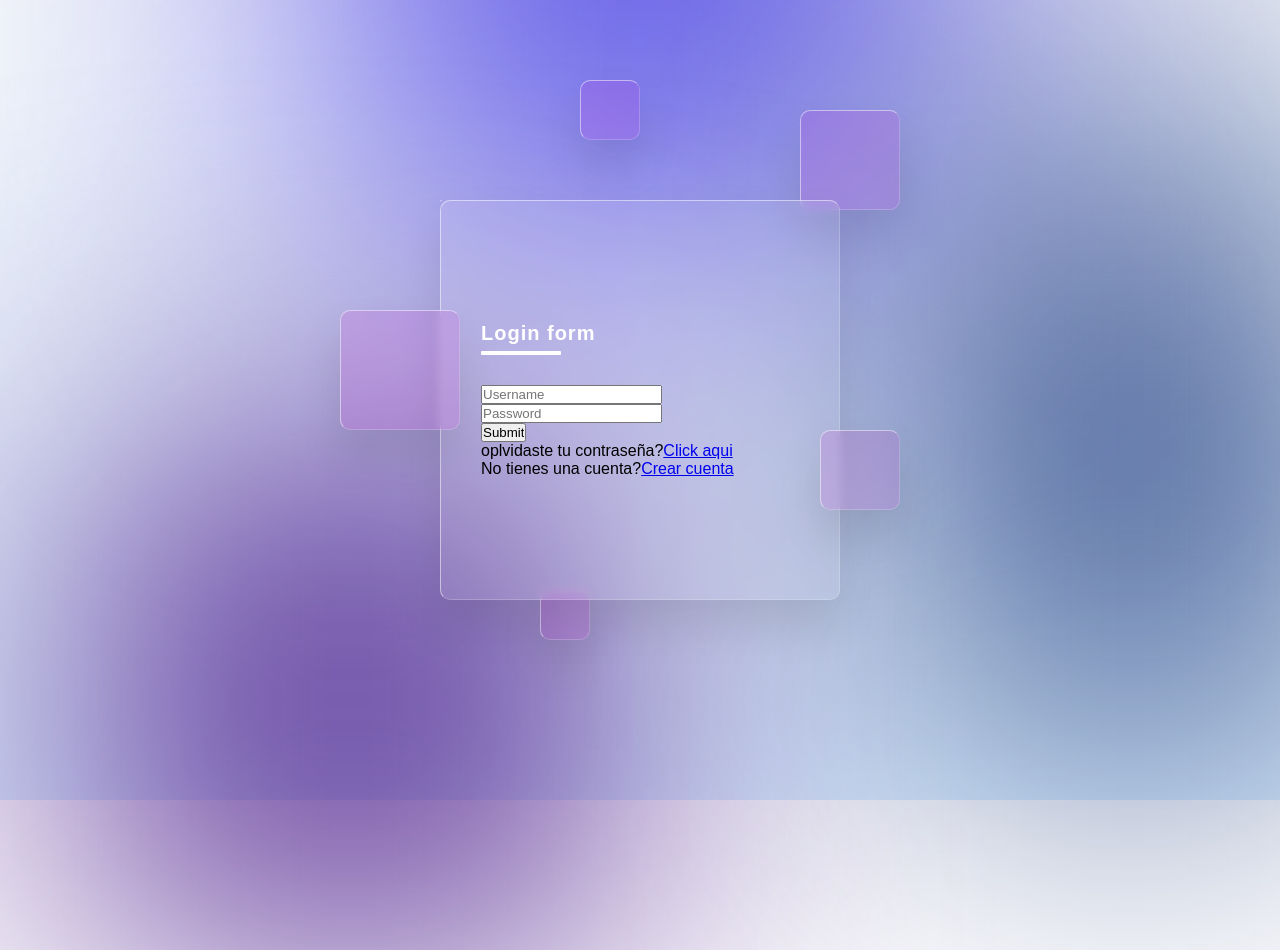
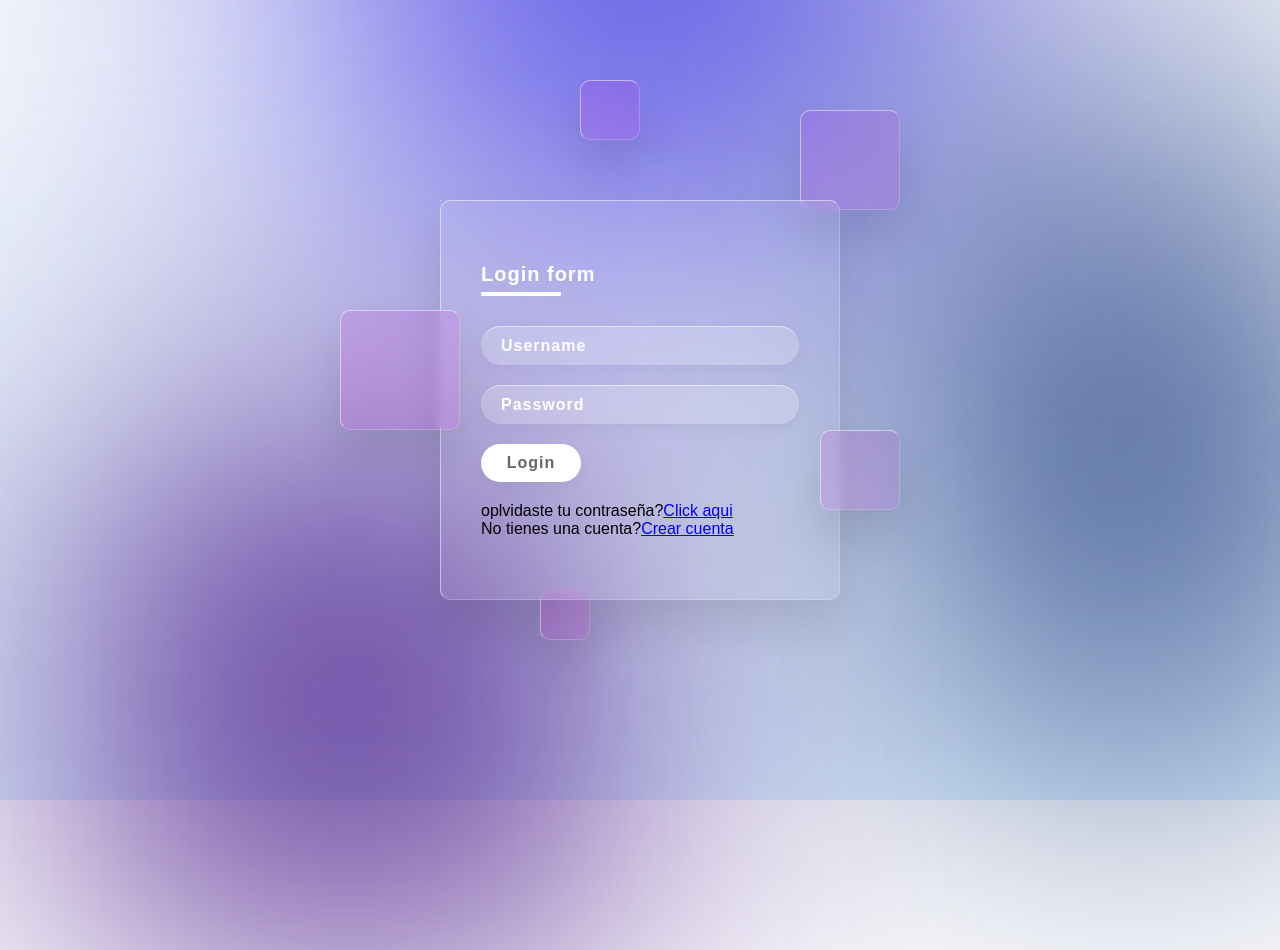
Before and after one commit to moisescisneros298/Login1-HTMLCSSintensivo, a plain HTML site: page index.html in a window 1280 px wide. Drawn offline with Linux system fonts and the light colour scheme.

Commit message:
estilos de los inputs

```diff
--- a/css/style.scss
+++ b/css/style.scss
@@ -127,6 +127,37 @@ section {
                         border-radius: 1px;
                     }
                 }
+                .inputbox {
+                    width: 100%;
+                    margin-top: 20px;
+                    input {
+                        width: 100%;
+                        background: transparent;
+                        border: none;
+                        padding: 10px 20px;
+                        border-radius: 35px;
+                        background: rgba(255,255,255,0.2);
+                        border-top: 1px solid rgba(255,255,255,0.5);
+                        box-shadow: 0 5px 15px rgba(0,0,0,0.05);
+                        outline: none;
+                        font-size: 16px;
+                        letter-spacing: 1px;
+                        color: #fff;
+                        font-weight: 600;
+                        &::placeholder {
+                            color: #fff;
+                        }
+                    }
+                    input[type="submit"] {
+                        background: #fff;
+                        color: #666;
+                        border: none;
+                        font-weight: 600;
+                        max-width: 100px;
+                        cursor: pointer;
+                        margin-bottom: 20px;
+                    }
+                }
             }
         }
     }
--- a/index.html
+++ b/index.html
@@ -30,7 +30,7 @@
                             <input type="password" name="" placeholder="Password">
                         </div>
                         <div class="inputbox">
-                            <input type="submit" name="" placeholder="Login">
+                            <input type="submit" name="" value="Login">
                         </div>
                         <p class="olvidar">
                             oplvidaste tu contraseña?<a href="#">Click aqui</a>
```
Also changed, not shown: css/style.css, 1 other file.
